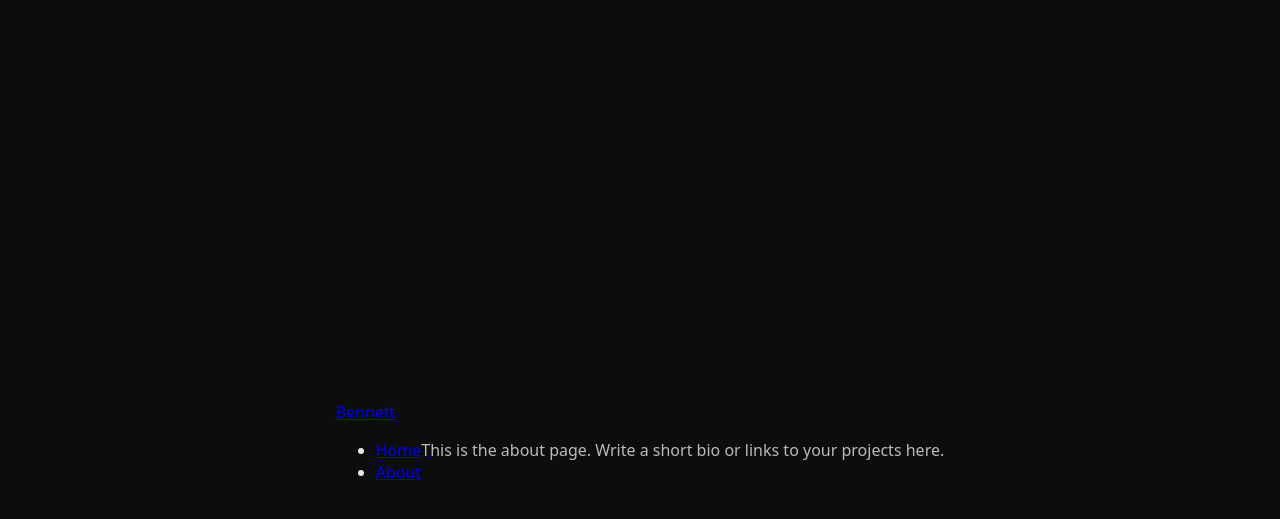
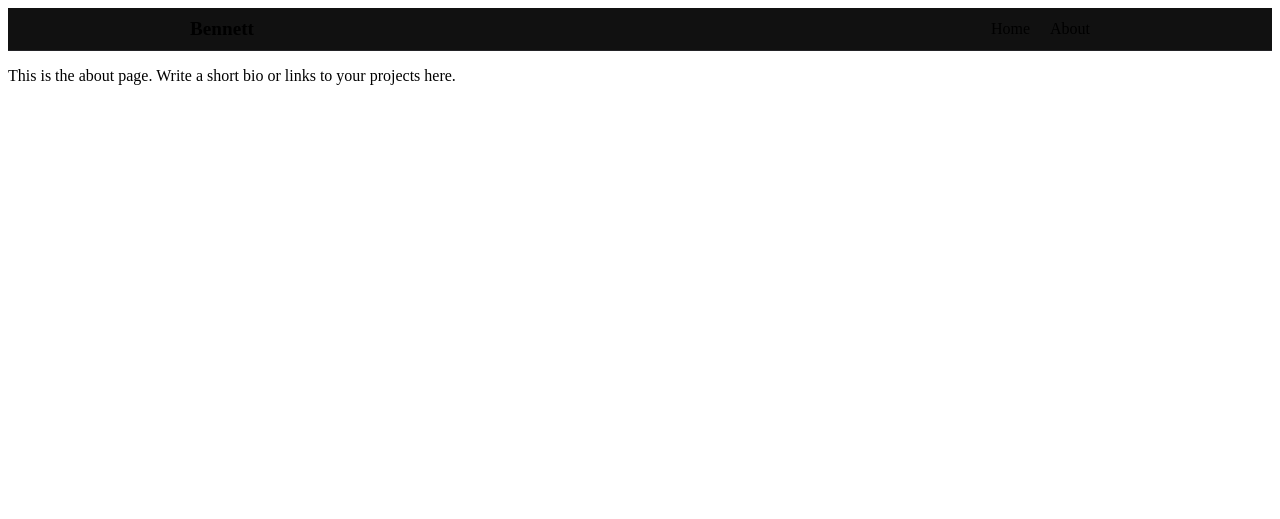
Before and after one commit to Raylu42x/Me.kervian.com, a Jekyll site: the page built from about.md, in a window 1280 px wide. Shown: the top 519 px of the page. Built offline with Jekyll 4.4.1, drawn with Linux system fonts in a browser that asks for light colours.

Commit message:
Refactor dark.css for navigation styling

```diff
--- a/assets/css/dark.css
+++ b/assets/css/dark.css
@@ -1,37 +1,42 @@
-:root {
-  --bg: #0d0d0f;
-  --card: #151518;
-  --text: #e6e6e9;
-  --accent: #4d7cff;
+/* Top Navigation */
+.top-nav {
+  background: #111;
+  border-bottom: 1px solid #232327;
+  padding: 10px 20px;
+  position: sticky;
+  top: 0;
+  z-index: 1000;
 }
 
-body {
-  margin: 0;
-  font-family: system-ui, sans-serif;
-  background: var(--bg);
-  color: var(--text);
+.nav-container {
   display: flex;
-  justify-content: center;
+  justify-content: space-between;
   align-items: center;
-  min-height: 100vh;
+  max-width: 900px;
+  margin: 0 auto;
 }
 
-.card {
-  background: var(--card);
-  border-radius: 20px;
-  padding: 40px;
-  max-width: 500px;
-  width: 100%;
-  text-align: center;
-  box-shadow: 0 0 40px rgba(0,0,0,0.4);
-  border: 1px solid #232327;
+.nav-logo {
+  font-weight: bold;
+  color: var(--accent);
+  text-decoration: none;
+  font-size: 1.2rem;
 }
 
-h1 {
-  color: var(--accent);
-  margin-bottom: 15px;
+.nav-links {
+  list-style: none;
+  display: flex;
+  gap: 20px;
+  margin: 0;
+  padding: 0;
 }
 
-p {
-  opacity: 0.8;
+.nav-links a {
+  color: var(--text);
+  text-decoration: none;
+  transition: color 0.2s;
 }
+
+.nav-links a:hover {
+  color: var(--accent);
+}
```
